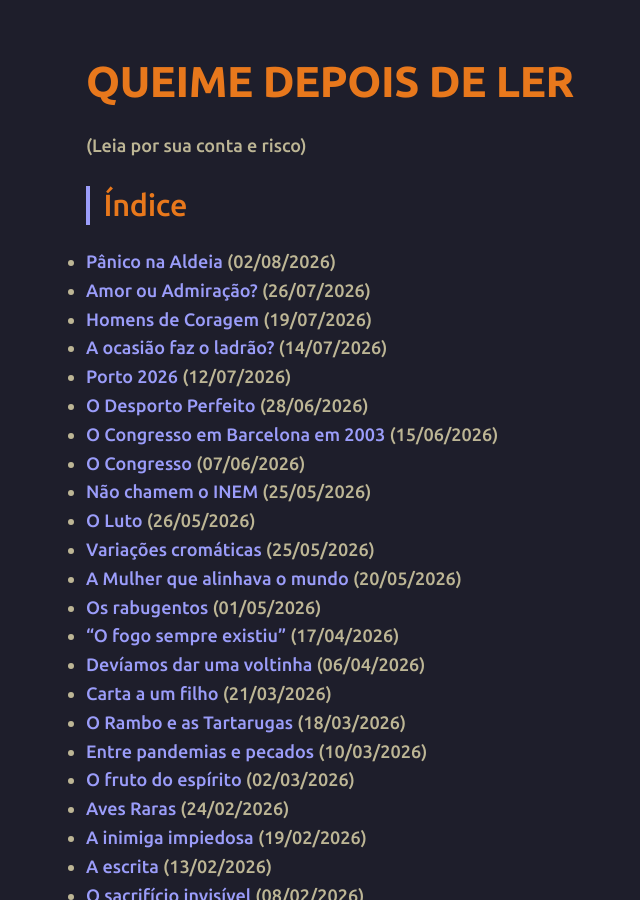
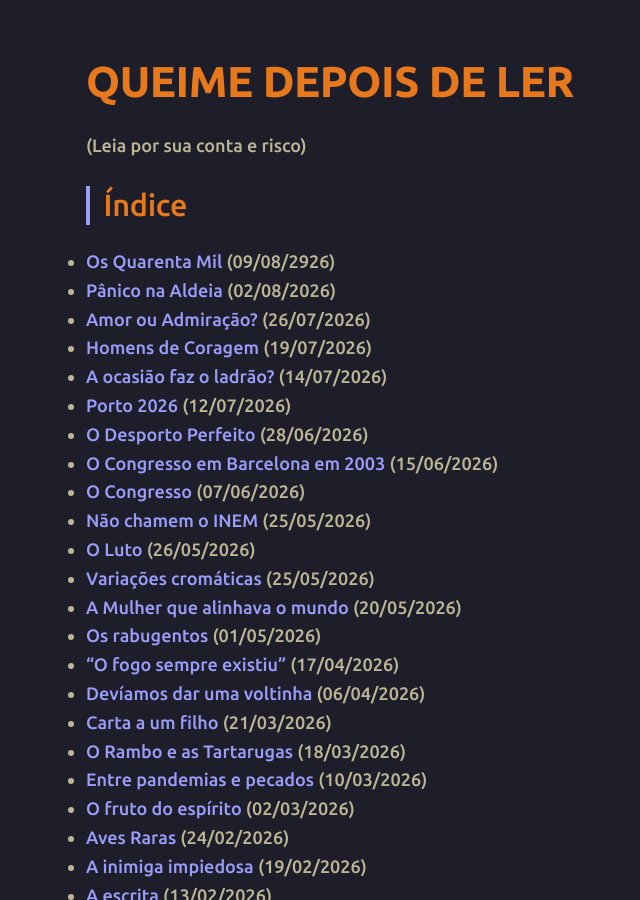
Before and after one commit to joaquim-capitao/queime-depois-de-ler, a Jekyll site: the page built from index.md, in a window 1280 px wide and 900 px high. Shown: the whole window, without its empty margins (223-863 px from the left). Built offline with Jekyll 4.4.1, drawn with Linux system fonts in a browser that asks for light colours; our own code applies the rules of GitHub Pages for plain Markdown files.

Commit message:
Atualizar o index.md

```diff
--- a/index.md
+++ b/index.md
@@ -8,6 +8,7 @@ layout: style-index
 
 ## Índice
 
+* [Os Quarenta Mil](https://joaquim-capitao.github.io/queime-depois-de-ler/os-quarenta-mil) (09/08/2926)
 * [Pânico na Aldeia](https://joaquim-capitao.github.io/queime-depois-de-ler/panico-na-aldeia) (02/08/2026)
 * [Amor ou Admiração?](https://joaquim-capitao.github.io/queime-depois-de-ler/amor-ou-admiracao) (26/07/2026)
 * [Homens de Coragem](https://joaquim-capitao.github.io/queime-depois-de-ler/homens-de-coragem) (19/07/2026)
```
